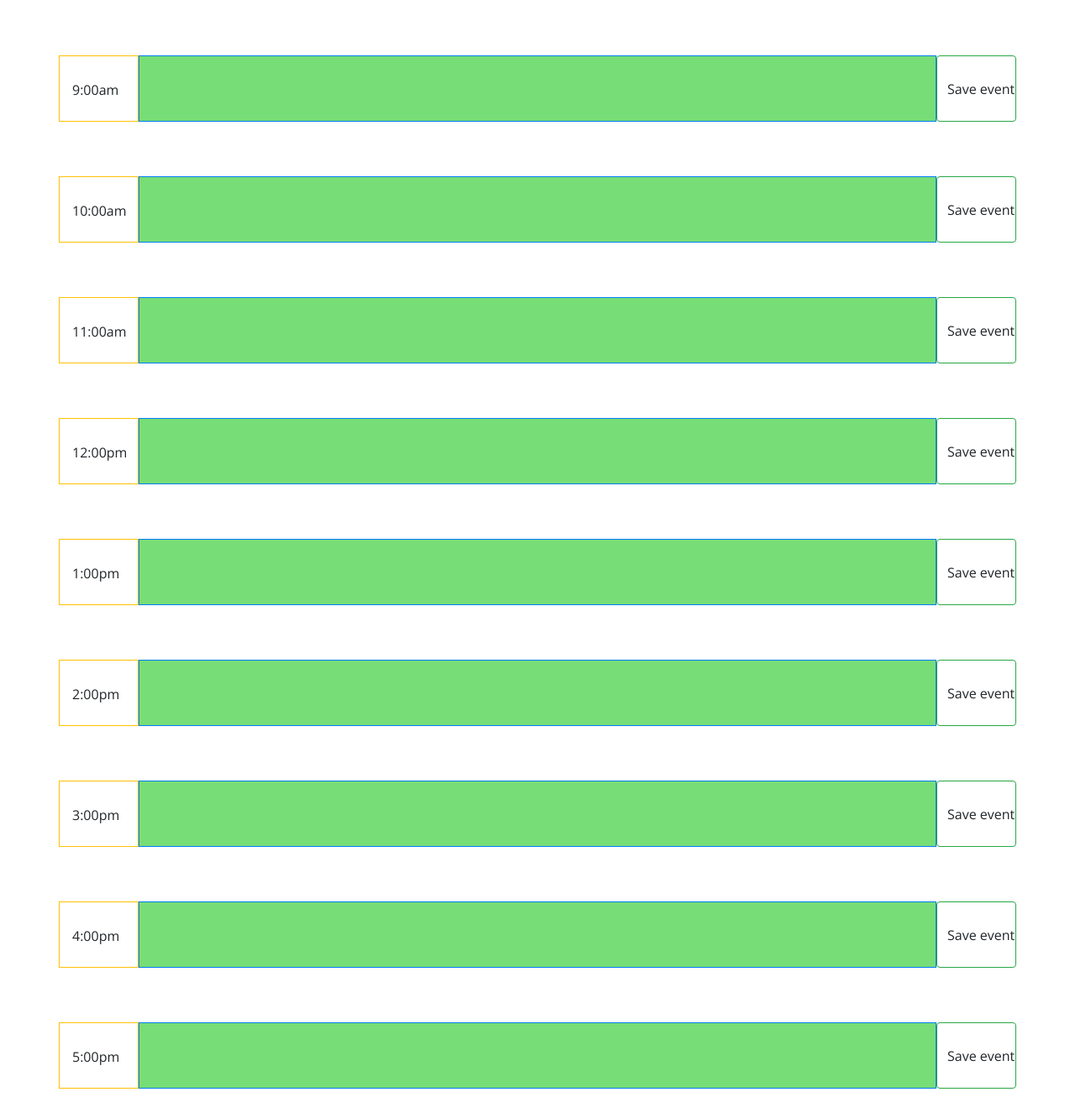
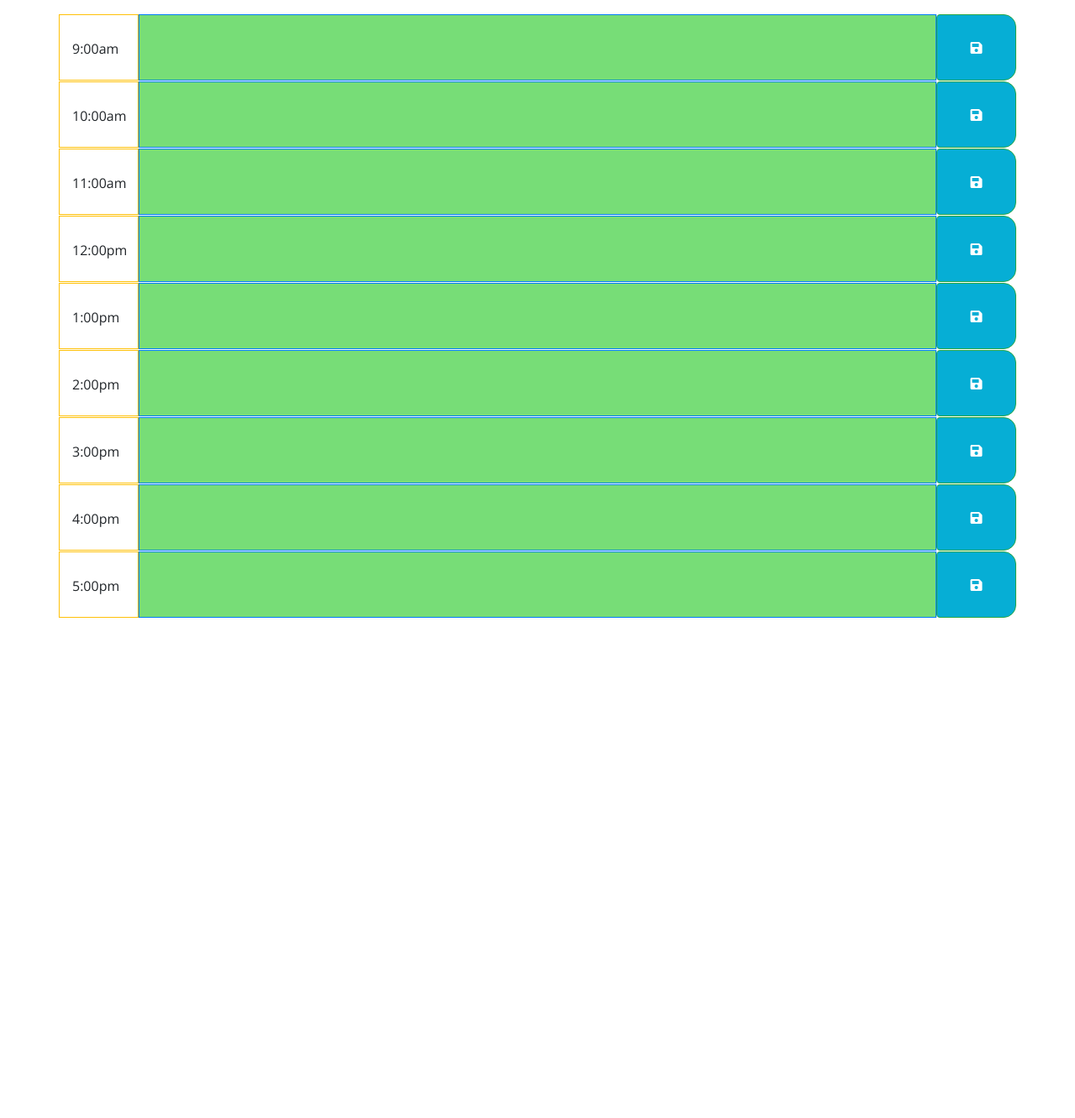
Before and after one commit to jeffz98/silver-enigma, a plain HTML site: page index.html in a window 1280 px wide. Shown: the part 320-1652 px from the top of the page at 84% size. After the commit the page ends 1056 px from the top, so only its background shows below. Drawn offline with nearby package versions, Linux system fonts and the light colour scheme.

Commit message:
added comments

```diff
--- a/index.html
+++ b/index.html
@@ -22,96 +22,97 @@
     <title>Work Day Scheduler</title>
   </head>
 
+
   <body>
     <header class="jumbotron">
       <h1 class="display-3">Work Day Scheduler</h1>
       <p class="lead">A simple calendar app for scheduling your work day</p>
       <p id="currentDay" class="lead"></p>
-      <!-- <h2>Current Time &amp; Date: <br /> <span id="time-display">00:00:00</span></h2> -->
     </header>
-    <div class="main-container row">
-      <div class="container">
+    <div class="main-container container">
+
         <!-- Timeblocks go here -->
         <div class="row">
+          <!--  -->
           <div class="col-md-1 border border-warning justify-content-start">
             <time>9:00am</time>
           </div>
           <textarea class="col-md-10 description border border-primary"></textarea>
-          <input class="col-md-1 border border-success btn" hour-time="9" type="button" value="Save event" >
+          <button class="col-md-1 border border-success btn" hour-time="9" type="button" value="Save event" ><i class="fas fa-save"></i></button>
         </div>
-      </div>
-      <div class="container">
+
+
         <div class="row">
           <div class="col-md-1 border border-warning justify-content-start">
             <time>10:00am</time>
           </div>
           <textarea class="col-md-10 description border border-primary"></textarea>
-          <input class="col-md-1 border border-success btn" hour-time="10" type="button" value="Save event" >
+          <button class="col-md-1 border border-success btn" hour-time="10" type="button" value="Save event" ><i class="fas fa-save"></i></button>
         </div>
-      </div>
-      <div class="container">
+
+
         <div class="row">
           <div class="col-md-1 border border-warning justify-content-start">
             <time>11:00am</time>
           </div>
           <textarea class="col-md-10 description border border-primary"></textarea>
-          <input class="col-md-1 border border-success btn" hour-time="11" type="button" value="Save event" >
+          <button class="col-md-1 border border-success btn" hour-time="11" type="button" value="Save event" ><i class="fas fa-save"></i></button>
         </div>
-      </div>
-      <div class="container">
+
+
         <div class="row">
           <div class="col-md-1 border border-warning justify-content-start">
             <time>12:00pm</time>
           </div>
           <textarea class="col-md-10 description border border-primary"></textarea>
-          <input class="col-md-1 border border-success btn" hour-time="12" type="button" value="Save event" >
+          <button class="col-md-1 border border-success btn" hour-time="12" type="button" value="Save event" ><i class="fas fa-save"></i></button>
         </div>
-      </div>
-      <div class="container">
+
+
         <div class="row">
           <div class="col-md-1 border border-warning justify-content-start">
             <time>1:00pm</time>
           </div>
           <textarea class="col-md-10 description border border-primary"></textarea>
-          <input class="col-md-1 border border-success btn" hour-time="13" type="button" value="Save event" >
+          <button class="col-md-1 border border-success btn" hour-time="13" type="button" value="Save event" ><i class="fas fa-save"></i></button>
         </div>
-      </div>
-      <div class="container">
+
+
         <div class="row">
           <div class="col-md-1 border border-warning justify-content-start">
             <time>2:00pm</time>
           </div>
           <textarea class="col-md-10 description border border-primary"></textarea>
-          <input class="col-md-1 border border-success btn" hour-time="14" type="button" value="Save event" >
+          <button class="col-md-1 border border-success btn" hour-time="14" type="button" value="Save event" ><i class="fas fa-save"></i></button>
         </div>
-      </div>
-      <div class="container">
+
+
         <div class="row">
           <div class="col-md-1 border border-warning justify-content-start">
             <time>3:00pm</time>
           </div>
           <textarea class="col-md-10 description border border-primary"></textarea>
-          <input class="col-md-1 border border-success btn" hour-time="15" type="button" value="Save event" >
+          <button class="col-md-1 border border-success btn" hour-time="15" type="button" value="Save event" ><i class="fas fa-save"></i></button>
         </div>
-      </div>
-      <div class="container">
+
+
         <div class="row">
           <div class="col-md-1 border border-warning justify-content-start">
             <time>4:00pm</time>
           </div>
           <textarea class="col-md-10 description border border-primary"></textarea>
-          <input class="col-md-1 border border-success btn" hour-time="16" type="button" value="Save event" >
+          <button class="col-md-1 border border-success btn" hour-time="16" type="button" value="Save event" ><i class="fas fa-save"></i></button>
         </div>
-      </div>
-      <div class="container">
+
+
         <div class="row">
           <div class="col-md-1 border border-warning justify-content-start">
             <time>5:00pm</time>
           </div>
           <textarea class="col-md-10 description border border-primary"></textarea>
-          <input class="col-md-1 border border-success btn" hour-time="17" type="button" value="Save event" >
+          <button class="col-md-1 border border-success btn" hour-time="17" type="button" value="Save event" ><i class="fas fa-save"></i></button>
         </div>
-      </div>
+
 
     </div>
 
--- a/script.js
+++ b/script.js
@@ -1,17 +1,23 @@
+// get this moment
 var timeToday = moment();
+// get hours from moment
 var hourToday = moment().hour()
+// set the current day
 $("#currentDay").text(timeToday.format("dddd, MMMM Do"))
 
+// on click, the button will save the time slot and text input to local storage
 $(".btn").on("click", function() {
     var saveText = $(this).attr("hour-time")
     var storeUI = $(this).siblings("textarea").val()
     localStorage.setItem(saveText, storeUI)
 })
 
-$("input").each(function(){
+// saves the time slot selected and retrieves the text entered previously from the local storage
+$("button").each(function(){
     var trackTime = $(this).attr("hour-time");
     var dataStorage = localStorage.getItem(trackTime);
     $(this).siblings("textarea").val(dataStorage)
+    // compares the time slot selected to the current hour to determine color
     if (trackTime < hourToday) {
         $(this).siblings("textarea").addClass("past")
     } else if(trackTime == hourToday) {
--- a/style.css
+++ b/style.css
@@ -57,7 +57,7 @@ textarea{
   color: white;
 }
 
-.saveBtn {
+.btn {
   border-left: 1px solid black;
   border-top-right-radius: 15px;
   border-bottom-right-radius: 15px;
@@ -65,7 +65,7 @@ textarea{
   color: white;
 }
 
-.saveBtn i:hover {
+.Btn i:hover {
   font-size: 20px;
   transition: all .3s ease-in-out;
 }
```
